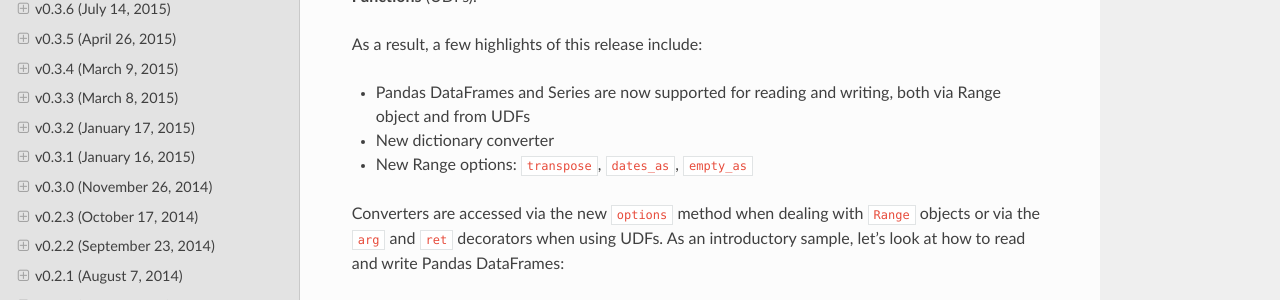
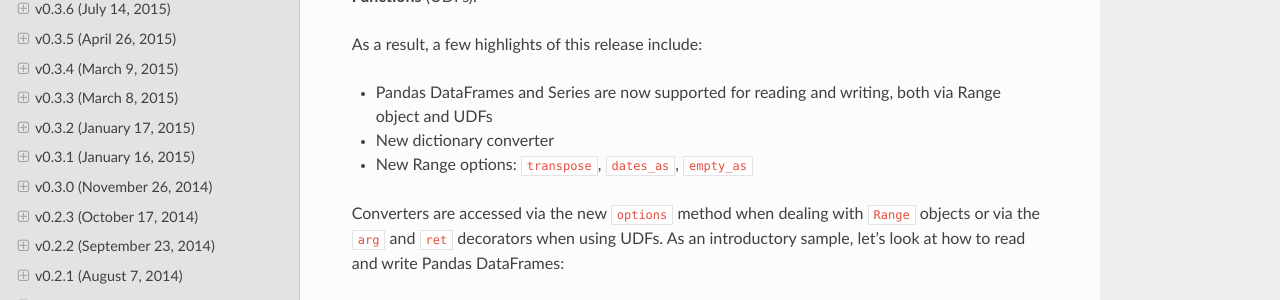
Before and after one commit to xlwings/xlwings, a Sphinx documentation site: the page built from docs/whatsnew.rst, in a window 1280 px wide and 900 px high. Shown: the part 303-603 px from the top of the window. Built offline with Sphinx 7.4.7 and the Read the Docs theme 2.0.0, drawn with Linux system fonts in a browser that asks for light colours.

Commit message:
worked on docs

```diff
--- a/docs/whatsnew.rst
+++ b/docs/whatsnew.rst
@@ -10,7 +10,7 @@ also across **Range** objects and **User Defined Functions** (UDFs).
 
 As a result, a few highlights of this release include:
 
-* Pandas DataFrames and Series are now supported for reading and writing, both via Range object and from UDFs
+* Pandas DataFrames and Series are now supported for reading and writing, both via Range object and UDFs
 * New dictionary converter
 * New Range options: ``transpose``, ``dates_as``, ``empty_as``
 
```
